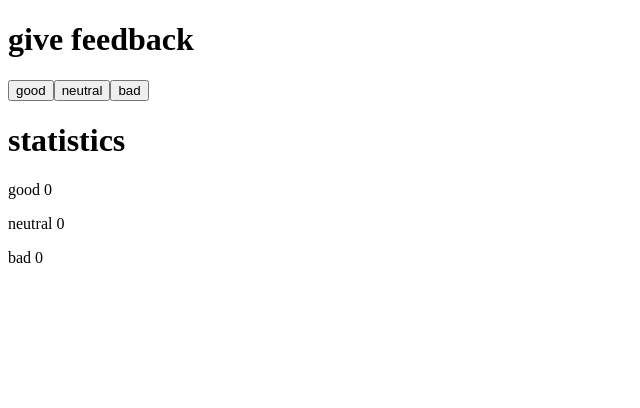
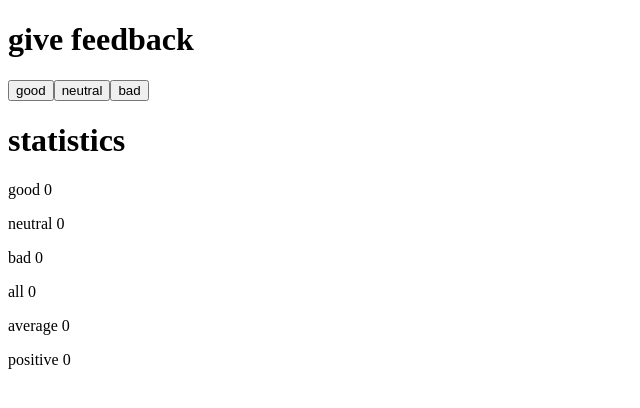
Before and after one commit to shoaeeb/full-stack-open-part-1, a React (Vite) app in the folder unicafe/: page / in a window 1280 px wide. Shown: the top 408 px of the page, without its empty margins (0-640 px from the left). Built offline with nearby package versions, Linux system fonts and the light colour scheme.

Commit message:
unicafe step2

```diff
--- a/unicafe/src/App.jsx
+++ b/unicafe/src/App.jsx
@@ -4,6 +4,16 @@ function App() {
   const [good, setGood] = useState(0);
   const [neutral, setNeutral] = useState(0);
   const [bad, setBad] = useState(0);
+  function average() {
+    if (good + neutral + bad === 0) return 0;
+    return ((good - bad) / (good + neutral + bad)) * 100;
+  }
+
+  function positive() {
+    if (good + neutral + bad === 0) return 0;
+    return (good / (good + neutral + bad)) * 100;
+  }
+
   return (
     <div>
       <h1>give feedback</h1>
@@ -14,6 +24,9 @@ function App() {
       <p>good {good}</p>
       <p>neutral {neutral}</p>
       <p>bad {bad}</p>
+      <p>all {good + bad + neutral}</p>
+      <p>average {average()}</p>
+      <p>positive {positive()}</p>
     </div>
   );
 }
```
